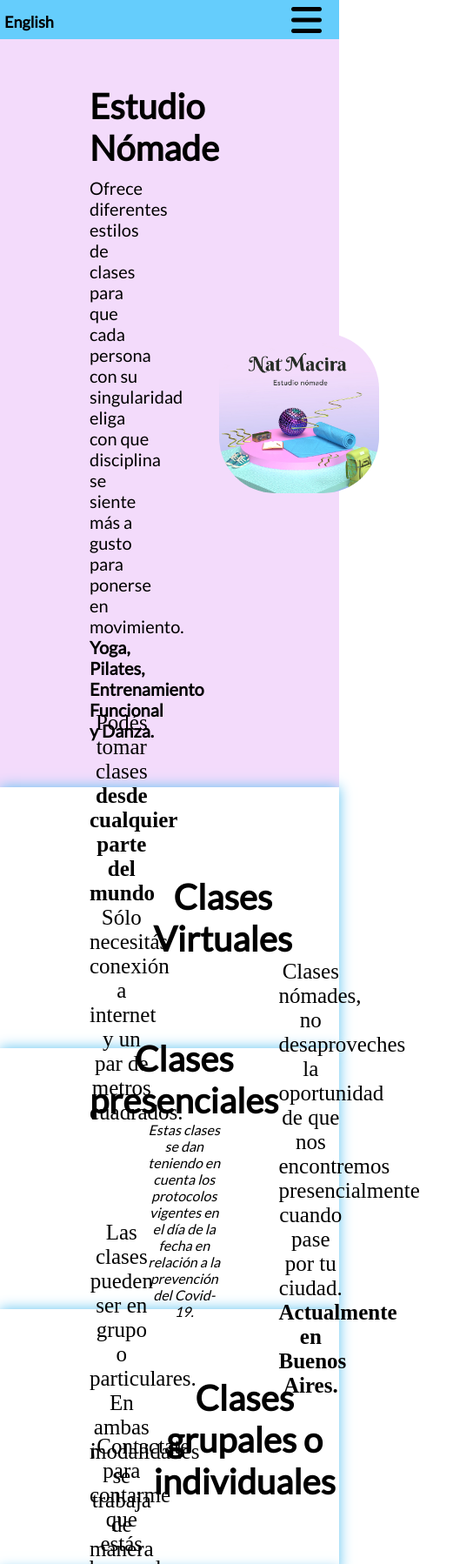
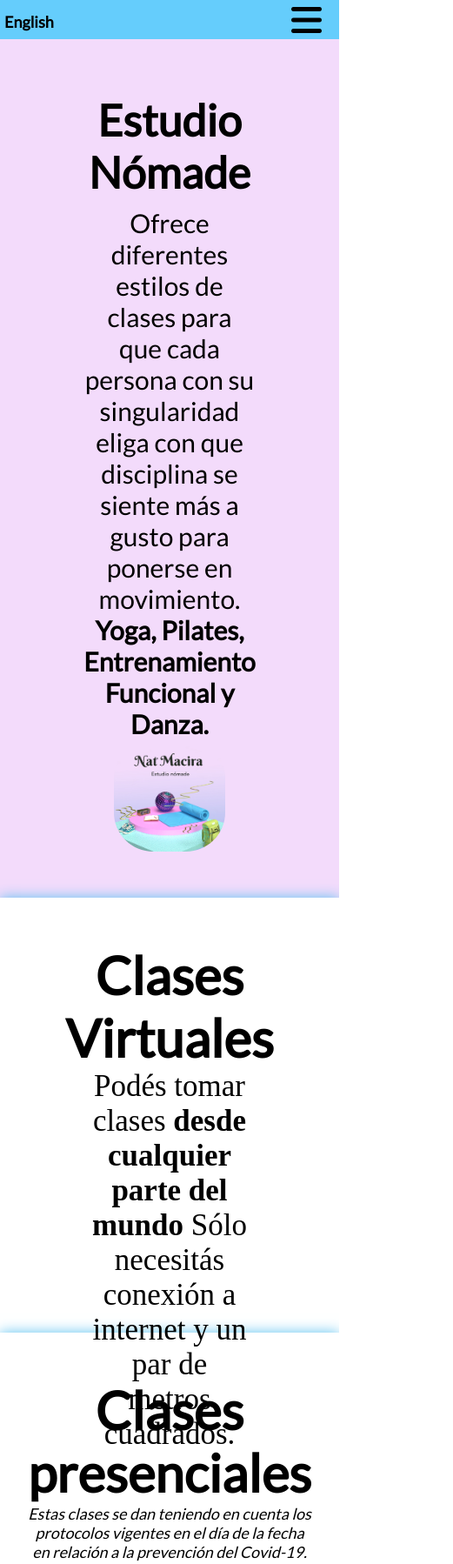
Before and after one commit to Natmacira/Web, a plain HTML site: page index-clases&contacto.html in a window 390 px wide. Shown: the top 1798 px of the page at 87% size, 521 px wide, since content can reach past the window. Drawn offline with Linux system fonts and the light colour scheme.

Commit message:
responsive

```diff
--- a/css/styles.css
+++ b/css/styles.css
@@ -62,6 +62,8 @@ ul#listaInicio {
 figure {
 	display: flex;
 	flex-direction: row-reverse;
+	justify-content: center;
+	align-items: center;
 	border-style: solid;
 	border-color: #f3dbfb;
 	padding-left: 100px;
@@ -78,7 +80,7 @@ figure:nth-child(2) {
 }
 
 img#ilustracion {
-    width: 300px;
+    width: 25%;
 	max-width: 100%;
 	margin: auto;
 	border-radius: 35%;
@@ -93,7 +95,7 @@ figcaption h1 {
 
 
 figcaption p {
-	font-size: 20px;
+	font-size: 30px;
 	font-family: 'Lato', sans-serif;
 }
 
@@ -281,9 +283,33 @@ ul#listaFooter {
         background: #65cdfc;
     }
 
+	figure {
+
+		display: flex;
+		flex-direction: column-reverse;
+		justify-content: center;
+		align-items: center;
+		border-style: solid;
+		border-color: #f3dbfb;
+		padding-left: 100px;
+		padding-right: 100px;
+		padding-top: 50px;
+		padding-bottom: 50px;
+		background-color: #f3dbfb;
+	}
+
+	h1 {
+		text-align: center;
+		font-size: 60px;
+	}
+
 	#span-bienvenides {
-		font-size: 20px;
+		font-size: 50px;
 		font-family: 'Lato', sans-serif;
+		text-align: center;
+	}
+	figure img#ilustracion {
+		width: 100%;
 	}
 
 	#inicio {
@@ -291,7 +317,8 @@ ul#listaFooter {
 	}
 
 	#texto-inicio {
-		font-size: 16px;
+		font-size: 30px;
+		text-align: center;
 	}
 
 	#article-pilates,
@@ -323,7 +350,7 @@ ul#listaFooter {
 	font-size: 35px;
 	font-family: 'Lato', sans-serif;
 	position: relative;
-	padding: 10px;
+	padding: 20px;
 }
 
 .fotos-cuerpo {
@@ -416,12 +443,24 @@ ul#listaFooter {
 	figure {
 		display: flex;
 		flex-direction: column-reverse;
+		justify-content: center;
+		align-items: center;
 		border-style: solid;
 		border-color: #f3dbfb;
-		padding-left: 2px;
-		padding-top: 50px;
-		padding-bottom: 50px;
 		background-color: #f3dbfb;
+		padding: 20px;
+	}
+
+	#span-bienvenides {
+		font-size: 30px;
+		font-family: 'Lato', sans-serif;
+		text-align: center;
+	}
+
+	#texto-inicio {
+		font-size: 20px;
+		text-align: center;
+		width: 100%;
 	}
 
 	#article-pilates,
@@ -466,10 +505,9 @@ ul#listaFooter {
 	padding: 0;
 }
 
-img#ilustracion {
-    width: 200px;
+	figure img#ilustracion {
+    width: 100%;
 	max-width: 100%;
-	margin: auto;
 	border-radius: 35%;
 }
 #logo,
--- a/css/stylesCLASES.css
+++ b/css/stylesCLASES.css
@@ -244,6 +244,7 @@ ul#listaFooter {
 
 
 
+
 	#burger-menu-toggler {
 		display: block;
 		background-color: #65cdfc;
@@ -288,16 +289,102 @@ ul#listaFooter {
         background: #65cdfc;
     }
 
-	#inicio {
-		font-size: 40px;
-	}
-
-	#texto-inicio {
-		font-size: 16px;
-	}
 
 
 
+	#figure-clases {
+        display: flex;
+        flex-direction: column-reverse;
+        justify-content: center;
+        align-items: center;
+        border-style: solid;
+        border-color: #f3dbfb;
+        padding-left: 100px;
+		padding-right: 100px;
+        padding-top: 50px;
+        padding-bottom: 50px;
+        background-color:  #f3dbfb;
+    }
+
+	figcaption {
+		text-align: center;
+		padding-top: 10px;
+	}
+
+	figcaption h1 {
+		font-size: 50px;
+		margin-bottom: 10px;
+		font-family: 'Lato', sans-serif;
+	}
+
+	figcaption p {
+		width: 100%;
+		font-size: 30px;
+	}
+
+	#ilustracion-clases {
+		width: 70%;
+		max-width: 100%;
+		margin: auto;
+		border-radius: 35%;
+		}
+
+	.areas	{
+		display: flex;
+		flex-direction: column;
+		justify-content: space-around;
+		align-items: center;
+		border-style: solid;
+		border-color: #ffffff;
+		padding-left: 100px;
+		padding-right: 100px;
+		padding-top: 50px;
+		padding-bottom: 50px;
+		box-shadow: 0px 0px 15px #5ec2f0;
+		background-color: #ffffff;
+		height: 500px;
+	}
+
+	h3.titulos-areas {
+		font-size: 60px;
+		font-family: 'Lato', sans-serif;
+		text-align: center;
+	}
+
+	#clases-virtuales,
+	#clases-grupales {
+		display: flex;
+		flex-direction: column-reverse;
+	}
+
+	#contactate-clases {
+		background-color: #f3dbfb;
+		border-color: #f3dbfb;
+		height: 800px;
+		display: flex;
+		justify-content: space-around;
+	}
+
+	p.texto-areas {
+		font-size: 35px;
+		width: 100%;
+		text-align: center;
+	}
+
+	#span-clases-presenciales {
+		font-size: 18px;
+		font-family: 'Lato', sans-serif;
+		text-align: center;
+		width: 100%;
+	}
+
+	#div-form{
+		width: 100%;
+	}
+
+	label {
+		font-size: 24px;
+	}
 
 	ul#listaFooter {
 	display: flex;
@@ -371,27 +458,49 @@ ul#listaFooter {
         background: #65cdfc;
     }
 
-	figure {
+
+
+	#figure-clases {
 		display: flex;
 		flex-direction: column-reverse;
+		justify-content: center;
+		align-items: center;
 		border-style: solid;
 		border-color: #f3dbfb;
-		padding-left: 2px;
-		padding-top: 50px;
-		padding-bottom: 50px;
+		padding: 15px;
 		background-color: #f3dbfb;
 	}
 
 
 
+	figcaption h1 {
+		font-size: 20px;
+		margin-bottom: 10px;
+		font-family: 'Lato', sans-serif;
+	}
 
+	/* forma de pez medio raro */
 
-img#ilustracion {
-    width: 200px;
-	max-width: 100%;
-	margin: auto;
-	border-radius: 35%;
+	figcaption p {
+		font-size: 16px;
 	}
+
+	h3.titulos-areas {
+		font-size: 40px;
+	}
+
+	p.texto-areas {
+		font-size: 18px;
+		width: 200%;
+	}
+
+	#span-clases-presenciales {
+		font-size: 10px;
+		font-family: 'Lato', sans-serif;
+		width: 100%;
+		text-align: center;
+	}
+
 	#logo,
 	#logo-footer {
 	width: 80px;
--- a/index-clases&contacto.html
+++ b/index-clases&contacto.html
@@ -47,7 +47,7 @@
         </figure>
     </header>
     <main>
-        <article class="areas">
+        <article class="areas" id="clases-virtuales">
 
             <p class="texto-areas"> Podés tomar clases <strong>desde cualquier parte del mundo</strong> Sólo
                 necesitás conexión a
@@ -69,7 +69,7 @@
                 presencialmente cuando pase por tu ciudad.<strong> Actualmente en Buenos Aires.</strong>
             </p>
         </article>
-        <article class="areas">
+        <article class="areas" id="clases-grupales">
 
             <p class="texto-areas"> Las clases pueden ser en grupo o particulares. En ambas modalidades se trabaja
                 de manera personalizada con cada alumnx. </p>
@@ -84,7 +84,7 @@
                     <em>WhatsApp</em>. </a>
             </p> <br>
 
-            <div>
+            <div id="div-form">
                 <form action="contactarse" id="form">
                     <label for="nombre">Nombre:</label> <input class="input" type="text" id="nombre" required>
                     <label for="consulta">Consulta:</label><textarea class="input" name="texto-consulta" id="textarea"
```
Lines whose indentation alone changed are shown as unchanged.
